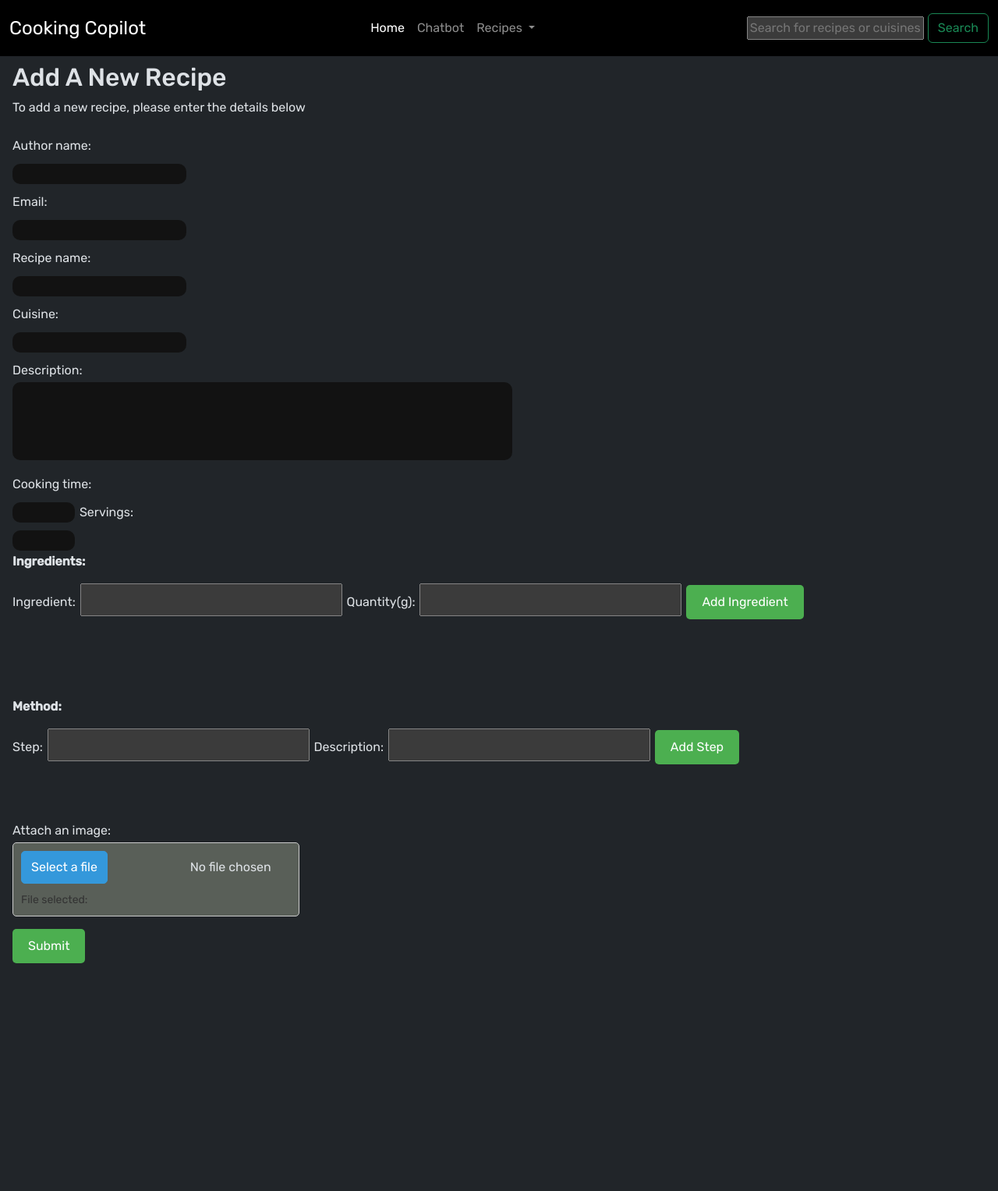
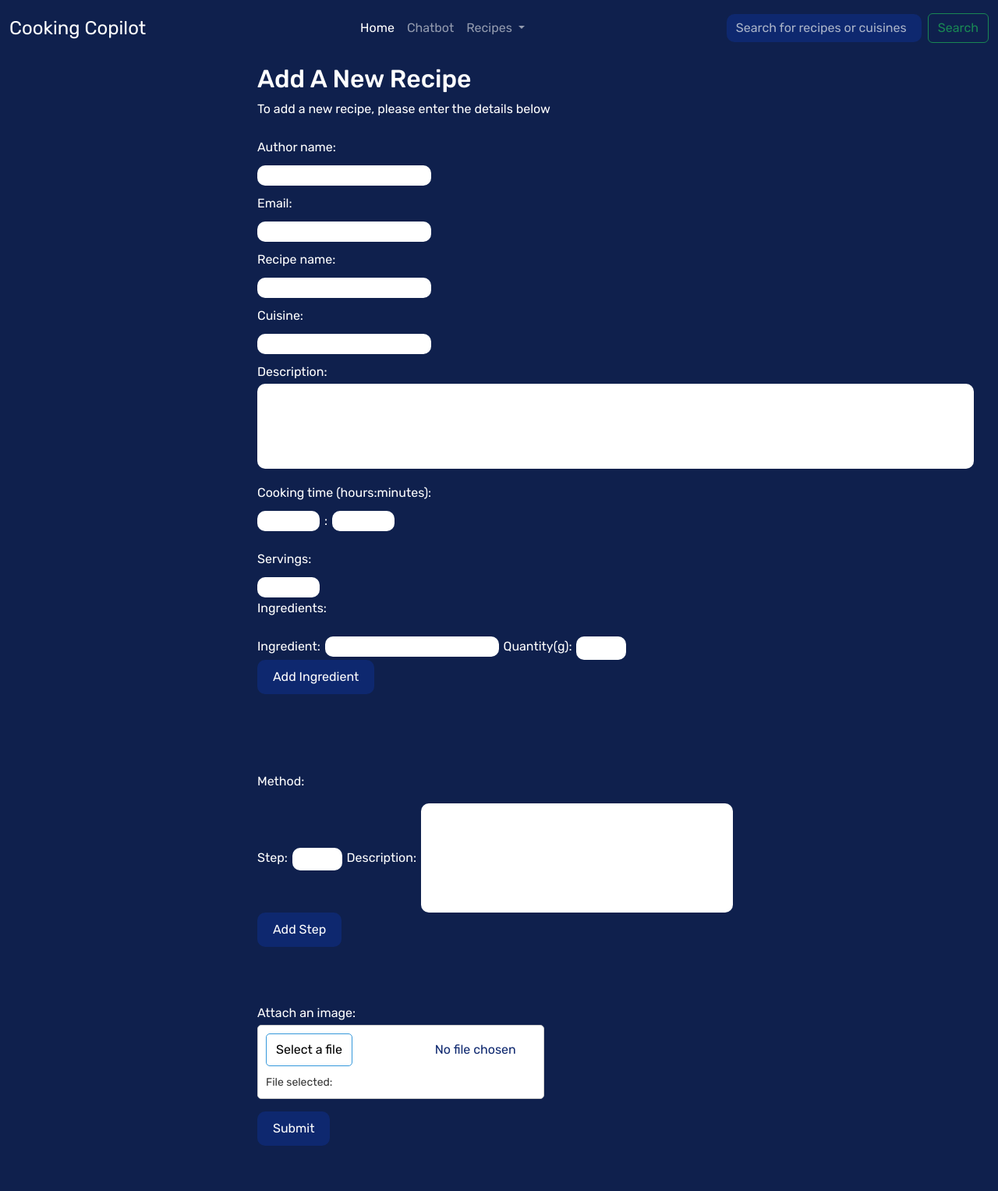
Before and after one commit to sbains2303/AI-Chatbots, a Flask app: page /publish in a window 1280 px wide. Shown: the whole page at 78% size. Before the commit the page ends 1235 px from the top, so only its background shows below. Run offline with Flask 3, Linux system fonts and the light colour scheme.

Commit message:
Improved UI
Changed colour scheme and updated layout of form submission page

```diff
--- a/code/website/app.py
+++ b/code/website/app.py
@@ -12,26 +12,26 @@ db = SQLAlchemy(app)
 def home():
     return render_template("layout.html")
 
-# with open("templates/scrambled-eggs-content.yaml", "r") as file:
-#     scrambled_eggs_content = yaml.safe_load(file)
+with open("templates/scrambled-eggs-content.yaml", "r") as file:
+    scrambled_eggs_content = yaml.safe_load(file)
 
-# @app.route('/scrambled-eggs')
-# def scrambledEggs():
-#     return render_template("recipes.html", **scrambled_eggs_content)
+@app.route('/scrambled-eggs')
+def scrambledEggs():
+    return render_template("recipes.html", **scrambled_eggs_content)
 
-# with open("templates/chicken-korma.yaml", "r") as file:
-#     chicken_korma_content = yaml.safe_load(file)
+with open("templates/chicken-korma.yaml", "r") as file:
+    chicken_korma_content = yaml.safe_load(file)
 
-# @app.route('/chicken-korma')
-# def chickenKorma():
-#     return render_template("recipes.html", **chicken_korma_content)
+@app.route('/chicken-korma')
+def chickenKorma():
+    return render_template("recipes.html", **chicken_korma_content)
 
-# with open("templates/salmon-fishcakes-content.yaml", "r") as file:
-#     salmon_fishcakes_content = yaml.safe_load(file)
+with open("templates/salmon-fishcakes-content.yaml", "r") as file:
+    salmon_fishcakes_content = yaml.safe_load(file)
 
-# @app.route('/salmon-fishcakes')
-# def salmonFishcakes():
-#     return render_template("recipes.html", **salmon_fishcakes_content)
+@app.route('/salmon-fishcakes')
+def salmonFishcakes():
+    return render_template("recipes.html", **salmon_fishcakes_content)
 
 # @app.route('/new-recipe')
 # def newRecipe():
@@ -101,7 +101,7 @@ def publish():
         recipe_desc = request.form['recipedesc']
         serves = request.form['serves']
         image = request.files['image'].read()
-        time = request.form['time']
+        time = (request.form['hour']*60)+(request.form['minutes'])
         ingredients = eval(request.form['ingredients'])  # Assuming the ingredients are a list of pairs
         steps = eval(request.form['steps'])  # Assuming the steps are a list
         cuisine_name = request.form['cuisine']
--- a/code/website/static/css/style.css
+++ b/code/website/static/css/style.css
@@ -17,7 +17,7 @@ body {
 }
 
 .bg-steel {
-    background-color: black;
+    background-color: #0F204D;
     margin-top: 0;
 }
 
@@ -26,13 +26,27 @@ body {
     text-align: center;
 }
 
+.page {
+    background-color:  #0F204D;
+}
+
+.border {
+    background-color: #4564B9;
+}
+
 .page-content{
     margin-left: 1rem;
     font-size: 1.5rem;
+    color: white;
+    margin: auto;
+    width: 50%;
+    padding: 10px;
 }
 
-h2 {
-    margin-top: 0.5rem;
+.page-content-make {
+    margin-left: 1rem;
+    font-size: 1.5rem;
+    color: white;
 }
 
 .title{
@@ -89,7 +103,7 @@ h2 {
     min-width: 5rem;
     border-radius: 10px;
     font-family: inherit;
-    font-size: 10px;
+    font-size: 14px;
 }
 
 .inputdesc:hover {
@@ -100,43 +114,58 @@ textarea {
     resize: none;
 }
 
+.step {
+    border:none;
+    border-radius:10px;
+    width: 4rem;
+}
+
+.line {
+    border:none;
+    border-radius:10px;
+    width: 400px;
+    height: 140px;
+    font-family: inherit;
+    font-size: 14px;
+}
+
+.line:hover {
+    box-shadow: 0 0 5px 0.5px white;
+}
+
 .button {
-    background-color: #4caf50;
+    background-color: #0E286F;
     color: #fff;
     padding: 10px 20px;
     font-size: 16px;
     border: none;
-    border-radius: 5px;
+    border-radius: 10px;
     cursor: pointer;
     margin-bottom: 3rem;
 }
 
 .searchButton {
-    background-color: #4caf50;
-    color: #fff;
-    padding: 10px 20px;
-    font-size: 16px;
+    background-color: #0E286F;
     border: none;
-    border-radius: 5px;
-    cursor: pointer;
+    border-radius: 10px;
+    font-family: var(--bs-body-font-family);
+    font-size: 1rem;
+    width: 250px;
 }
 
 .delete {
-    background-color: #red;
+    background-color: red;
     color: #fff;
     padding: 10px 20px;
     font-size: 10px;
     border: none;
-    border-radius: 5px;
+    border-radius: 10px;
     cursor: pointer;
     height: 2rem;
     margin-left: 3rem;
     margin-bottom:1rem;
 }
 
-.button:hover {
-    background-color: #45a049;
-}
 
 .buttonFile {
     padding: 10px;
@@ -144,7 +173,8 @@ textarea {
     border-radius: 5px;
     font-size: 16px;
     margin-bottom: 1rem;
-    background-color: #595F58;
+    background-color: white;
+    color: #0E286F;
   }
 
 .buttonFile::-webkit-file-upload-button {
@@ -154,8 +184,7 @@ textarea {
 .buttonFile::before {
     content: 'Select a file';
     display: inline-block;
-    background-color: #3498db;
-    color: #fff;
+    color: black;
     border: 1px solid #3498db;
     border-radius: 5px;
     padding: 8px 12px;
--- a/code/website/templates/layout.html
+++ b/code/website/templates/layout.html
@@ -1,5 +1,5 @@
 <!DOCTYPE html>
-<html lang="en" data-bs-theme="dark">
+<html lang="en" data-bs-theme="light">
 <head>
   {% block head %}
   <meta name="viewport" content="initial-scale=1, width=device-width" charset="utf-8" title="Home page">
@@ -47,8 +47,8 @@
               </ul>
             </li>
           </ul>
-           <form action="{{ url_for('search') }}" method="get">
-             <input  class="content" type="text" name="query" placeholder="Search for recipes or cuisines">
+           <form action="{{ url_for('search') }}" method="get" class="d-flex align-items-center">
+             <input  class="form-control me-2 searchButton" type="text" name="query" placeholder="Search for recipes or cuisines">
              <button type="submit" class="btn btn-outline-success">Search</button>
            </form>
         </div>
@@ -63,7 +63,6 @@
       });
     </script>
   </div>
-
   {% block content %}{% endblock %}
 </body>
 </html>
--- a/code/website/templates/new-recipe.html
+++ b/code/website/templates/new-recipe.html
@@ -1,12 +1,12 @@
 {% extends "layout.html" %}
 
 {% block content %}
+    <div class="page">
         <div class="page-content">
-        {% block header %} <h2><span class="title">Add A New Recipe</span></h2> {% endblock %}
+            {% block header %} <h2 ><span class="title">Add A New Recipe</span></h2> {% endblock %}
             <p class="content">To add a new recipe, please enter the details below</p>
 
             <form action="/publish" method="POST">
-
                 <label for="name" class="content">Author name:</label><br>
                 <input class="input" name = "authorname" id="name" required><br>
 
@@ -22,21 +22,23 @@
                 <label for="desc" class="content">Description:</label><br>
                 <textarea class="inputdesc" name="recipedesc" id="desc" cols="100" rows="5" required></textarea><br>
 
-            <label class="content">Cooking time:</label><br>
-            <input class="input" type="number" id="hour" name="time" min="0" max="100" />
+                <label class="content">Cooking time (hours:minutes):</label><br>
+                <input class="input" type="number" id="hour" name="hour" min="0" max="100" />
+                <p class="content title">:</p>
+                <input class="input" type="number" id="minutes" name="minutes" min="0" max="60" /><br>
 
                 <label for="servings" class="content">Servings:</label><br>
                 <input class="input" type="number" name = "serves" id="servings" min="1" max="50" /><br>
 
-            <p class="content bold">Ingredients:</p>
+                <p class="content">Ingredients:</p>
 
                 <!-- <form id="ingredientForm" name="ingredients"> -->
                 <div class="ingredientForm" name="ingredients">
                     <label for="ingredient" class="content">Ingredient:</label>
-                <input type="text" id="ingredient" required>
+                    <input type="text" id="ingredient" class="input" required>
 
                     <label for="quantity" class="content">Quantity(g):</label>
-                <input type="number" id="quantity" required>
+                    <input type="number" id="quantity" class="step" required>
 
                     <button type="button" onclick="addIngredient()" class="button">Add Ingredient</button>
                     <!-- </form> -->
@@ -74,17 +76,17 @@
                         }
                     </script>
 
-           <br><p class="content bold">Method:</p>
+               <br><p class="content">Method:</p>
 
                 <!-- <form id="methodForm" name="steps" action="/publish"> -->
                     <div id="methodForm" name="steps">
 
 
                     <label for="number" class="content">Step:</label>
-                <input type="number" id="number" required>
+                    <input type="number" id="number" class="step" required>
 
                     <label for="step" class="content">Description:</label>
-                <input type="text" id="step" required>
+                    <input type="text" id="step" class="line" required>
 
                     <button type="button" onclick="addStep()" class="button">Add Step</button>
                     <!-- </form> -->
@@ -139,6 +141,6 @@
 
             </form>
 
-
+        </div>
     </div>
 {% endblock %}
--- a/code/website/templates/recipes.html
+++ b/code/website/templates/recipes.html
@@ -1,7 +1,8 @@
 {% extends "layout.html" %}
 
 {% block content %}
-    <div class="page-content">
+    <div class="page">
+        <div class="page-content-make">
             <h2><span class="title">{{ title }}</span></h2>
 
             {% if Img %}
@@ -34,4 +35,5 @@
                 <p class="success-message">{{ success_message }}</p>
             {% endif %}
         </div>
+    </div>
 {% endblock %}
```
Also changed, not shown: code/website/download.jpg (added). Lines whose indentation alone changed are shown as unchanged.
